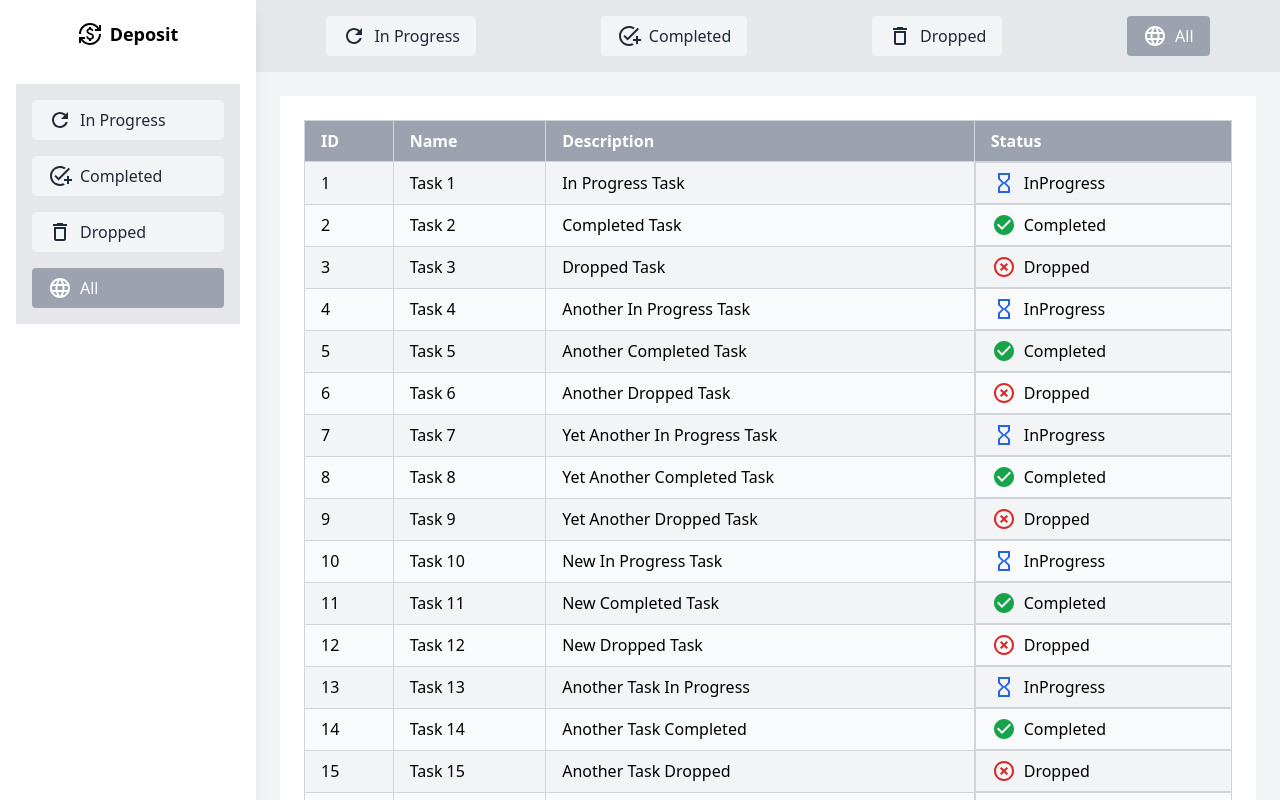
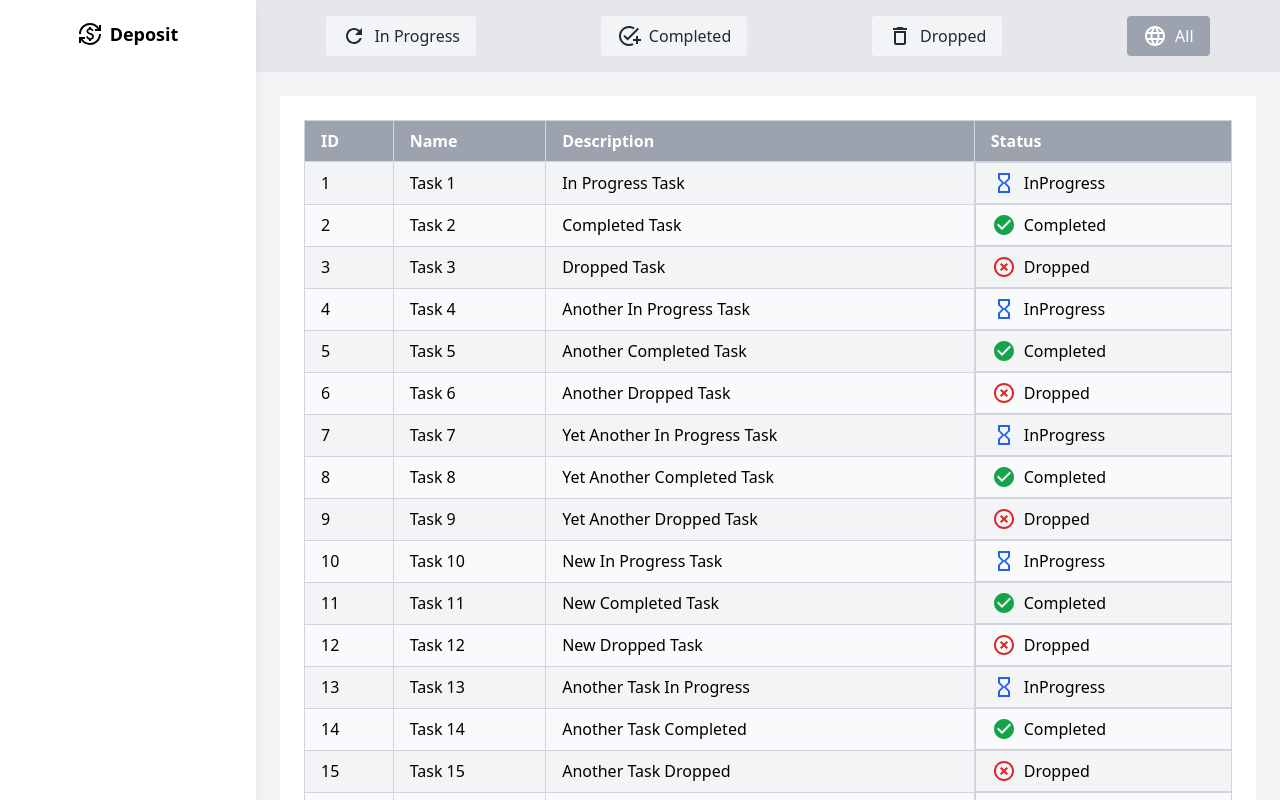
Before and after one commit to aryan11814/deposit, a React (Create React App) app: page / in a window 1280 px wide. Shown: the top 800 px of the page. Built offline with nearby package versions, Linux system fonts and the light colour scheme.

Commit message:
first commit

```diff
--- a/src/components/deposit.js
+++ b/src/components/deposit.js
@@ -29,52 +29,6 @@ const Deposit = () => {
           <span className="font-semibold text-lg">Deposit</span>
         </h2>
 
-       <header className="bg-gray-200 text-gray-800 p-4 flex flex-col gap-4 justify-start mt-8">
-  <button
-    className={`w-full px-4 py-2 rounded flex items-center gap-2 ${
-      activeTab === "inProgress"
-        ? "bg-gray-400 text-white"
-        : "bg-gray-100 text-gray-800"
-    }`}
-    onClick={() => setActiveTab("inProgress")}
-  >
-    <RefreshIcon />
-    <span>In Progress</span>
-  </button>
-  <button
-    className={`w-full px-4 py-2 rounded flex items-center gap-2 ${
-      activeTab === "completed"
-        ? "bg-gray-400 text-white"
-        : "bg-gray-100 text-gray-800"
-    }`}
-    onClick={() => setActiveTab("completed")}
-  >
-    <AddTaskIcon />
-    <span>Completed</span>
-  </button>
-  <button
-    className={`w-full px-4 py-2 rounded flex items-center gap-2 ${
-      activeTab === "dropped"
-        ? "bg-gray-400 text-white"
-        : "bg-gray-100 text-gray-800"
-    }`}
-    onClick={() => setActiveTab("dropped")}
-  >
-    <DeleteOutlineIcon />
-    <span>Dropped</span>
-  </button>
-  <button
-    className={`w-full px-4 py-2 rounded flex items-center gap-2 ${
-      activeTab === "all"
-        ? "bg-gray-400 text-white"
-        : "bg-gray-100 text-gray-800"
-    }`}
-    onClick={() => setActiveTab("all")}
-  >
-    <LanguageIcon />
-    <span>All</span>
-  </button>
-</header>
 
       </Side>
 
```
